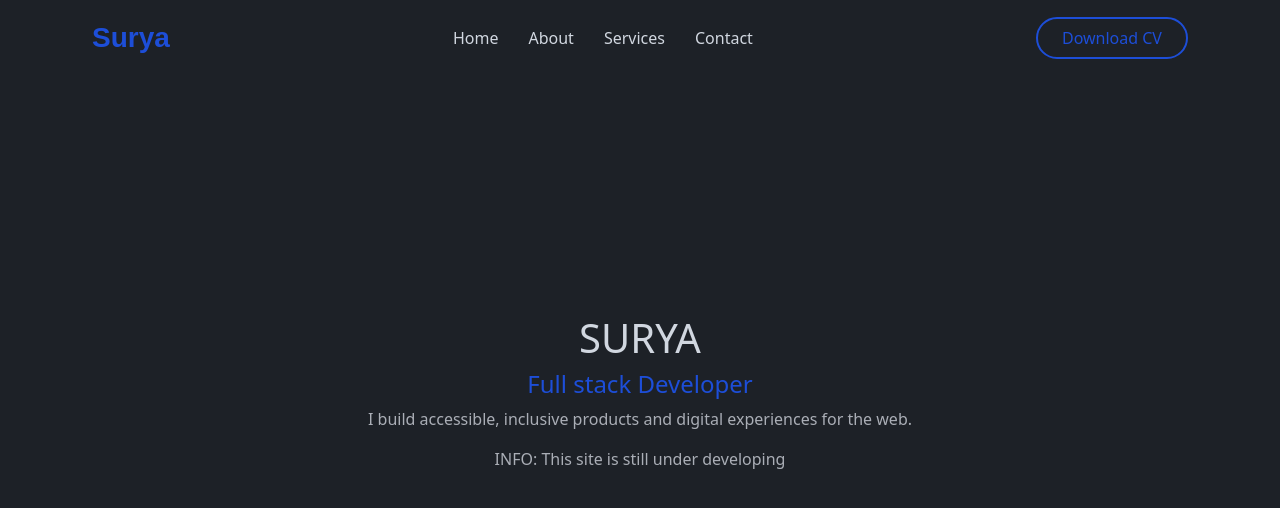
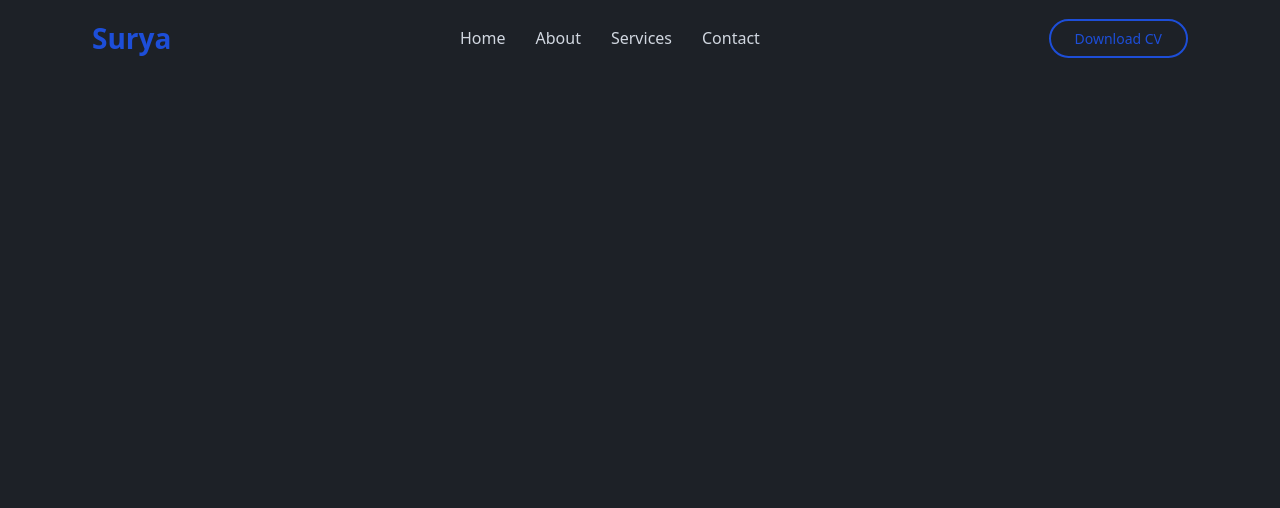
Before and after one commit to suryashanm/portfolio, a plain HTML site: page htdocs/index.html in a window 1280 px wide. Drawn offline with Linux system fonts and the light colour scheme.

Commit message:
demo content removed

```diff
--- a/htdocs/index.html
+++ b/htdocs/index.html
@@ -45,14 +45,6 @@
       </div>
     </header>
 
-    <!-- Content test -->
-    <div class="content">
-      <h1 class="name">SURYA</h1>
-      <h1 class="title">Full stack Developer</h1>
-      <p class="paragraph">I build accessible, inclusive products and digital experiences for the web.</p>
-      <p class="paragraph">INFO: This site is still under developing</p>
-    </div>
-
     <!-- JS -->
     <script src="./assets/dist/js/bootstrap.bundle.min.js"></script>
     <script src="./assets/dist/js/script.min.js"></script>
--- a/workplace/scss/style.scss
+++ b/workplace/scss/style.scss
@@ -29,8 +29,7 @@ body {
           color: $blue;
           font-size: 28px;
           font-weight: 600;
-          // TODO: Arial font family is used for logo, for future use change this.
-          font-family: Arial, Helvetica, sans-serif;
+          // TODO: Add a font family for logo-text.
         }
       }
     }
@@ -53,6 +52,7 @@ body {
 
     .cv-file {
       a {
+        font-size: 14px;
         color: $blue;
         text-decoration: none;
         border: 2px solid $blue;
@@ -133,33 +133,6 @@ body {
         text-align: center;
         background-color: $dark-primary;
       }
-
-
-    }
-  }
-
-  // Content section
-  // Info: Only for test purpose
-  .content {
-    z-index: -1;
-    padding: $space;
-    text-align: center;
-    position: absolute;
-    top: 50%;
-    left: 50%;
-    transform: translate(-50%, -50%);
-
-    .name {
-      color: $text-primary
-    }
-
-    .title {
-      font-size: 24px;
-      color: $blue
-    }
-
-    .paragraph {
-      color: $text-secondary;
     }
   }
 }
```
Also changed, not shown: htdocs/assets/dist/css/style.min.css, workplace/grunt/dist/script.js, workplace/grunt/dist/style.scss, 2 other files.
